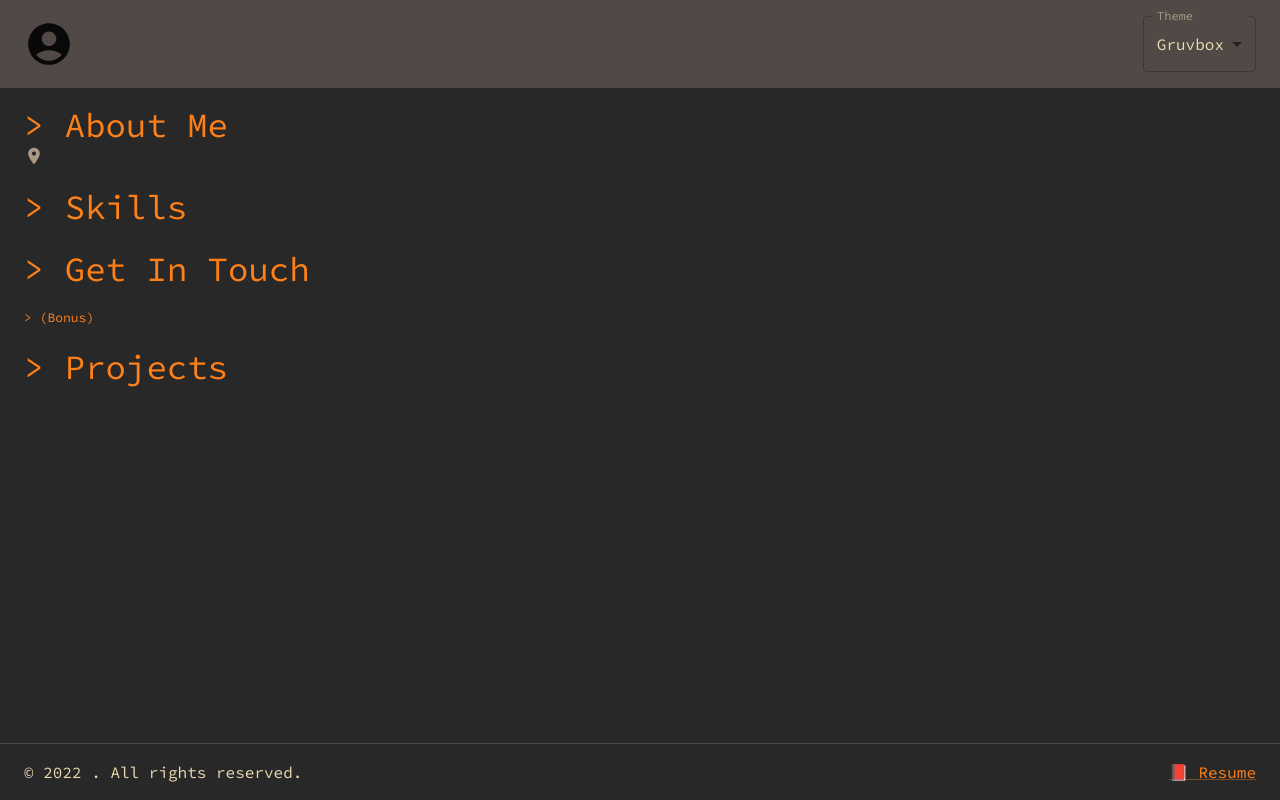
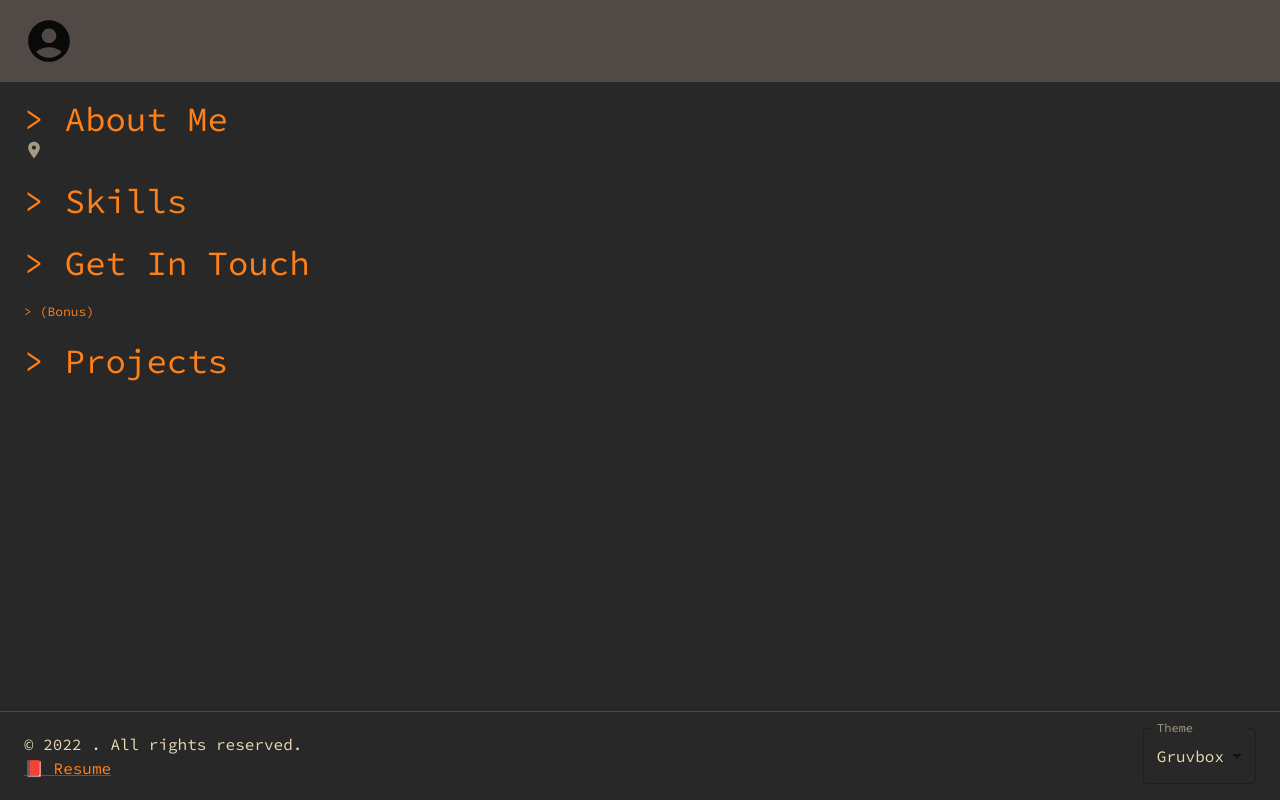
Before and after one commit to jaimetrovoada/react-portfolio-template, a React (Create React App) app: page / in a window 1280 px wide. Built offline with nearby package versions, Linux system fonts and the light colour scheme.

Commit message:
fix avatar bigger than container, change header text colors, move theme selector to footer

```diff
--- a/src/components/Page.tsx
+++ b/src/components/Page.tsx
@@ -91,35 +91,21 @@ const Page: React.FC<Props> = ({ children, themeChanger, currentTheme, ...props
             >
               {avatar ? (
                 <Box>
-                  <img src={avatar} alt={`${name}-avatar`} />
+                  <img src={avatar} alt={`${name}-avatar`} style={{ width: '100%', maxWidth: '100%' }} />
                 </Box>
               ) : (
                 <AccountCircleIcon fontSize="inherit" />
               )}
               <Box>
-                <Typography component="h1">{name}</Typography>
+                <Typography component="h1" color="text.primary" fontWeight="bold">
+                  {name}
+                </Typography>
                 {occupation ? (
-                  <Typography color="secondary.contrastText" component="h2">
+                  <Typography color="text.secondary" component="h2">
                     {occupation}
                   </Typography>
                 ) : null}
               </Box>
-            </Box>
-            <Box>
-              <FormControl fullWidth>
-                <InputLabel id="theme-changer">Theme</InputLabel>
-                <Select
-                  labelId="theme-changer"
-                  id="theme-select"
-                  value={currentTheme}
-                  label="Change themes"
-                  onChange={themeChanger}
-                >
-                  <MenuItem value={'gruvbox'}>Gruvbox</MenuItem>
-                  <MenuItem value={'catppuccin'}>Catppuccin</MenuItem>
-                  <MenuItem value={'tokyonight'}>Tokyo Night</MenuItem>
-                </Select>
-              </FormControl>
             </Box>
           </Container>
         </AppBar>
@@ -155,10 +141,28 @@ const Page: React.FC<Props> = ({ children, themeChanger, currentTheme, ...props
           sx={{ display: 'flex', alignItems: 'center', justifyContent: 'space-between', flexWrap: 'wrap' }}
           maxWidth="xl"
         >
-          <Typography>
-            &copy; {currentYear} {name}. All rights reserved.
-          </Typography>
-          <Link href={resumeLink}>📕 Resume</Link>
+          <Box>
+            <Typography>
+              &copy; {currentYear} {name}. All rights reserved.
+            </Typography>
+            <Link href={resumeLink}>📕 Resume</Link>
+          </Box>
+          <Box>
+            <FormControl fullWidth>
+              <InputLabel id="theme-changer">Theme</InputLabel>
+              <Select
+                labelId="theme-changer"
+                id="theme-select"
+                value={currentTheme}
+                label="Change themes"
+                onChange={themeChanger}
+              >
+                <MenuItem value={'gruvbox'}>Gruvbox</MenuItem>
+                <MenuItem value={'catppuccin'}>Catppuccin</MenuItem>
+                <MenuItem value={'tokyonight'}>Tokyo Night</MenuItem>
+              </Select>
+            </FormControl>
+          </Box>
         </Container>
       </Box>
     </Paper>
```
